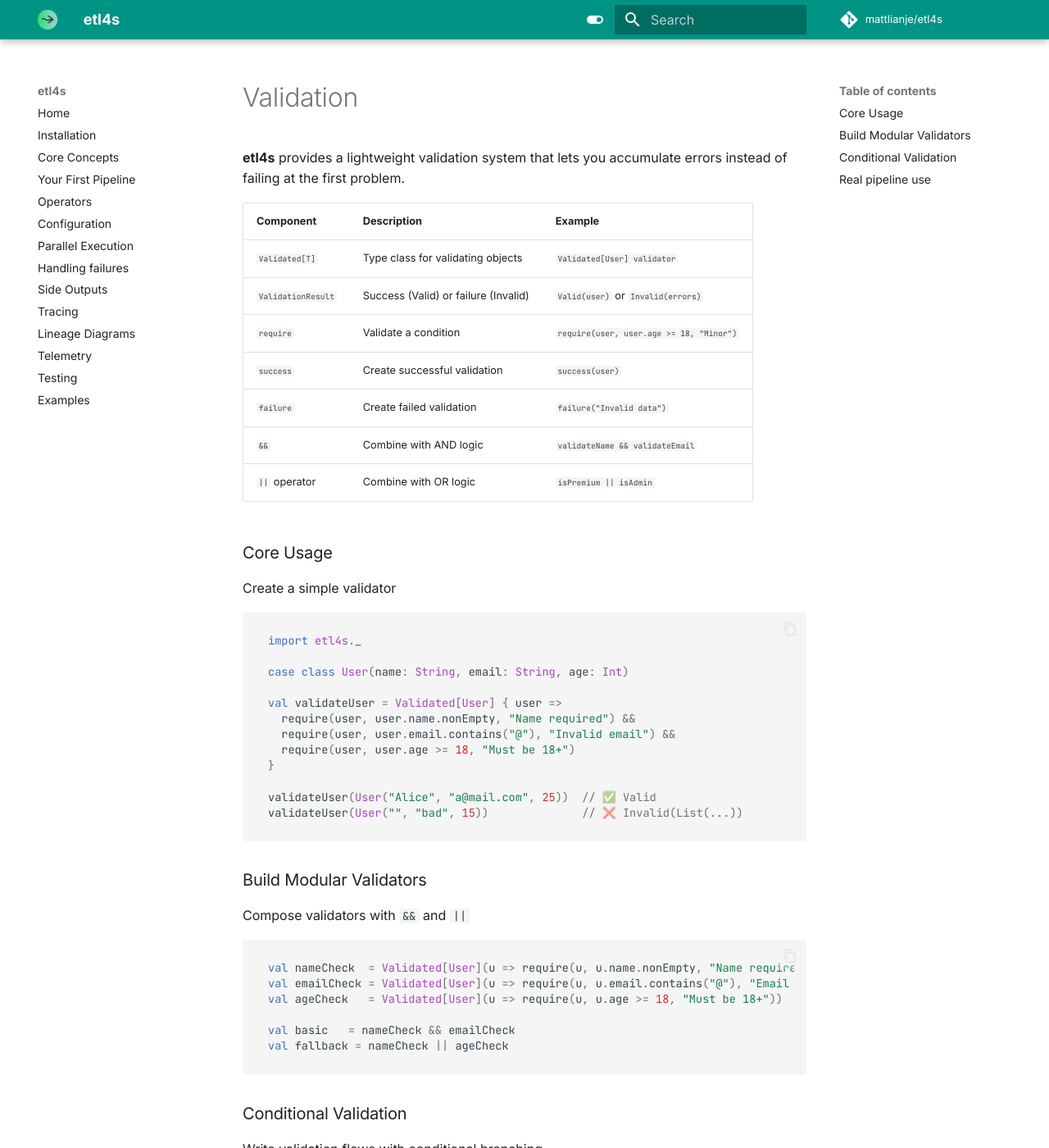
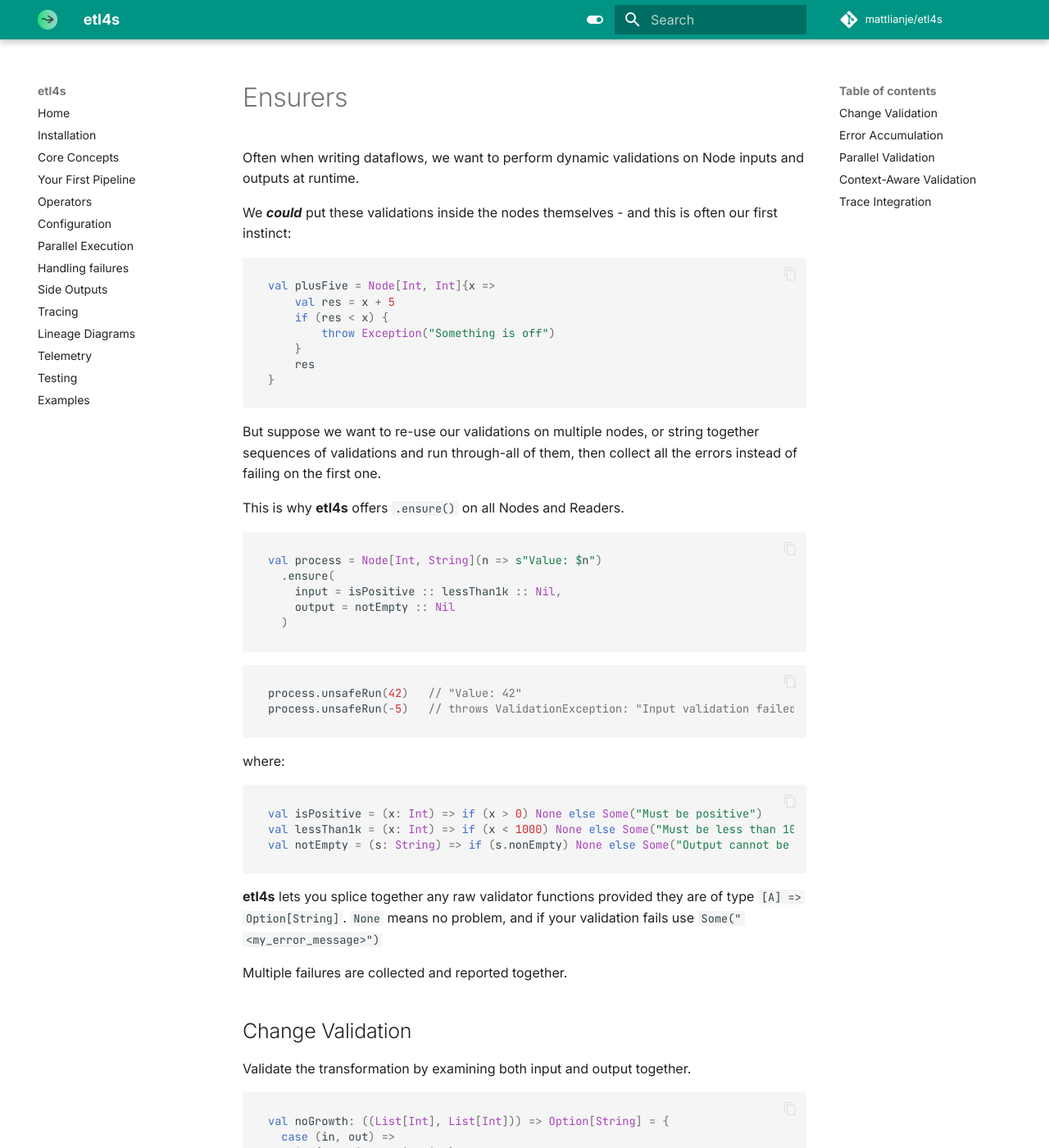
Before and after one commit to mattlianje/etl4s, an MkDocs documentation site: the page built from docs/validation.md, in a window 1280 px wide and 1400 px high. Shown: the whole window at 82% size. Built offline with MkDocs 1.6.1 and Material for MkDocs 9.7.7, drawn with Linux system fonts in a browser that asks for light colours; comment, search, counter and statistics services are not loaded; some of the changed text lies outside the part shown.

Commit message:
implement ensurer/Par subsystem

````diff
--- a/docs/validation.md
+++ b/docs/validation.md
@@ -1,74 +1,113 @@
+# Ensurers
 
-**etl4s** provides a lightweight validation system that lets you accumulate errors instead of failing at the first problem.
+Often when writing dataflows, we want to perform dynamic validations on Node inputs and outputs at runtime.
 
-| Component | Description | Example |
-|:----------|:------------|:--------|
-| `Validated[T]` | Type class for validating objects | `Validated[User] validator` |
-| `ValidationResult` | Success (Valid) or failure (Invalid) | `Valid(user)` or `Invalid(errors)` |
-| `require` | Validate a condition | `require(user, user.age >= 18, "Minor")` |
-| `success` | Create successful validation | `success(user)` |
-| `failure` | Create failed validation | `failure("Invalid data")` |
-| `&&` | Combine with AND logic | `validateName && validateEmail` |
-| `||` operator | Combine with OR logic | `isPremium || isAdmin` |
-
-### Core Usage
-Create a simple validator
+We **_could_** put these validations inside the nodes themselves - and this is often our first instinct:
 ```scala
-import etl4s._
-
-case class User(name: String, email: String, age: Int)
-
-val validateUser = Validated[User] { user =>
-  require(user, user.name.nonEmpty, "Name required") &&
-  require(user, user.email.contains("@"), "Invalid email") &&
-  require(user, user.age >= 18, "Must be 18+")
-}
-
-validateUser(User("Alice", "a@mail.com", 25))  // ✅ Valid
-validateUser(User("", "bad", 15))              // ❌ Invalid(List(...))
-```
-
-### Build Modular Validators
-Compose validators with `&&` and `||`
-```scala
-val nameCheck  = Validated[User](u => require(u, u.name.nonEmpty, "Name required"))
-val emailCheck = Validated[User](u => require(u, u.email.contains("@"), "Email bad"))
-val ageCheck   = Validated[User](u => require(u, u.age >= 18, "Must be 18+"))
-
-val basic   = nameCheck && emailCheck
-val fallback = nameCheck || ageCheck
-```
-
-### Conditional Validation
-Write validation flows with conditional branching
-```scala
-val specialValidator = Validated[User] { user =>
-  val base = require(user, user.name.nonEmpty, "Name required")
-
-  if (user.name == "Admin")
-    base && require(user, user.age >= 21, "Admins must be 21+")
-  else if (user.email.endsWith(".gov"))
-    base && success(user)
-  else
-    base && require(user, user.age >= 18, "Must be 18+")
+val plusFive = Node[Int, Int]{x =>
+    val res = x + 5
+    if (res < x) {
+        throw Exception("Something is off")
+    }
+    res
 }
 ```
 
-### Real pipeline use
+But suppose we want to re-use our validations on multiple nodes, or string together sequences of validations and run through-all of them, then
+collect all the errors instead of failing on the first one.
+
+This is why **etl4s** offers `.ensure()` on all Nodes and Readers.
 ```scala
-val extract = Extract(List(
-  User("Alice", "alice@mail.com", 25),
-  User("", "bad@", 15)
-))
+val process = Node[Int, String](n => s"Value: $n")
+  .ensure(
+    input = isPositive :: lessThan1k :: Nil,
+    output = notEmpty :: Nil
+  )
+```
 
-val split = Transform[List[User], (List[User], List[User])] { users =>
-  users.partition(validateUser(_).isValid)
+```scala
+process.unsafeRun(42)   // "Value: 42"
+process.unsafeRun(-5)   // throws ValidationException: "Input validation failed: Must be positive"
+```
+
+where:
+```scala
+val isPositive = (x: Int) => if (x > 0) None else Some("Must be positive")
+val lessThan1k = (x: Int) => if (x < 1000) None else Some("Must be less than 1000")
+val notEmpty = (s: String) => if (s.nonEmpty) None else Some("Output cannot be empty")
+```
+
+**etl4s** lets you splice together any raw validator functions provided they are of type `[A] => Option[String]`. `None` means no problem, and if
+your validation fails use `Some("<my_error_message>")`
+
+Multiple failures are collected and reported together.
+
+
+## Change Validation
+
+Validate the transformation by examining both input and output together.
+
+```scala
+val noGrowth: ((List[Int], List[Int])) => Option[String] = {
+  case (in, out) =>
+    if (out.size <= in.size) None
+    else Some("Output cannot be larger than input")
 }
 
-val summarize = Transform[(List[User], List[User]), String] {
-  case (ok, bad) => s"${ok.size} valid / ${bad.size} invalid"
+val preserveCount: ((List[String], List[String])) => Option[String] = {
+  case (in, out) =>
+    if (in.size == out.size) None
+    else Some(s"Count mismatch: ${in.size} -> ${out.size}")
 }
 
-val pipeline = extract ~> split ~> summarize
-pipeline.unsafeRun(())  /* "1 valid / 1 invalid" */
+val deduplicate = Node[List[Int], List[Int]](_.distinct)
+  .ensure(change = noGrowth :: Nil)
+
+val toUpper = Node[List[String], List[String]](_.map(_.toUpperCase))
+  .ensure(change = preserveCount :: Nil)
 ```
+
+
+## Error Accumulation
+
+When multiple checks fail, all errors are collected and reported together.
+
+```scala
+val isPositive = (x: Int) => if (x > 0) None else Some("Must be positive")
+val lessThan100 = (x: Int) => if (x < 100) None else Some("Must be less than 100")
+val isEven = (x: Int) => if (x % 2 == 0) None else Some("Must be even")
+
+val validate = Node[Int, Int](x => x)
+  .ensure(input = isPositive :: lessThan100 :: isEven :: Nil)
+
+validate.unsafeRun(-5)
+// ValidationException: "Input validation failed:
+//   - Must be positive
+//   - Must be even"
+```
+
+## Parallel Validation
+
+Use `.ensurePar()` to run expensive checks concurrently.
+
+
+## Context-Aware Validation
+
+With Readers, validation functions can access configuration using curried form.
+
+## Trace Integration
+
+Validation failures are automatically logged to the trace system.
+
+```scala
+val isPositive = (x: Int) => if (x > 0) None else Some("Must be positive")
+
+val node = Node[Int, String](n => s"$n")
+  .ensure(input = isPositive :: Nil)
+
+val trace = node.safeRunTrace(-5)
+
+trace.result.isFailure  // true
+trace.errors.nonEmpty   // true
+trace.errors.head       // "Input validation failed: Must be positive"
+```
````
Also changed, not shown: 2 other files.
